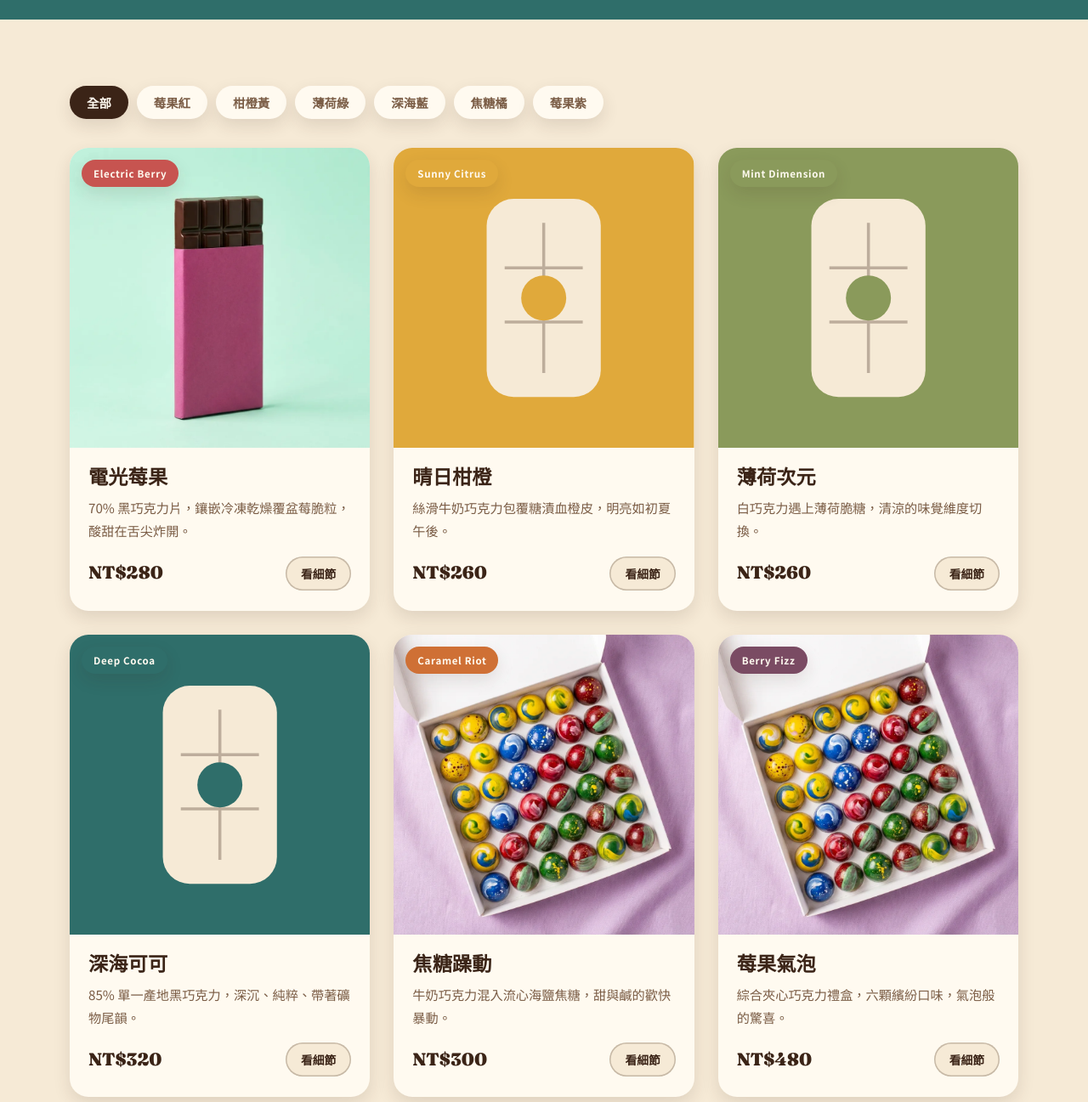
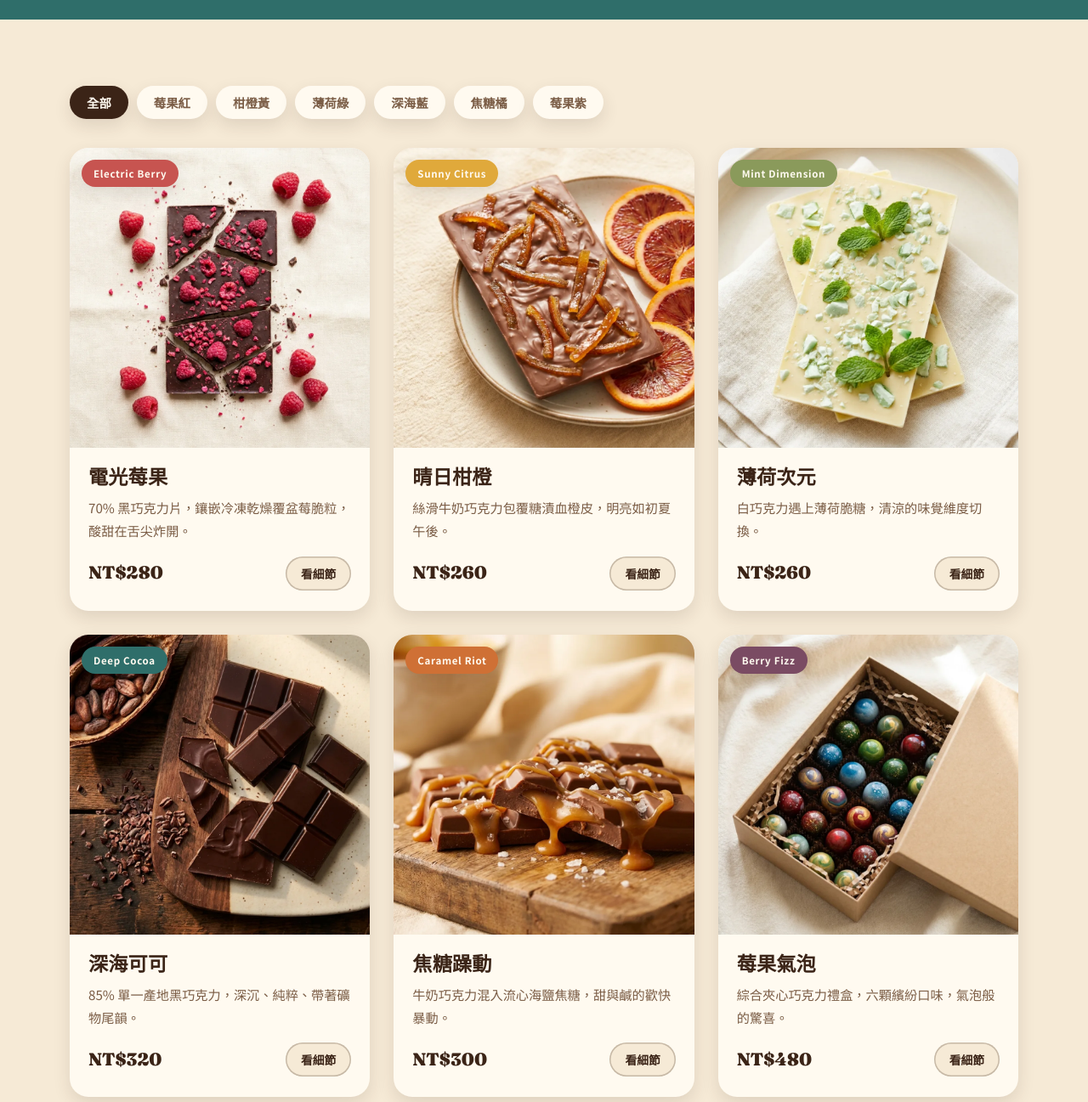
Before and after one commit to Izzo24/chroma-cocoa, a plain HTML site: page shop.html in a window 1280 px wide. Shown: the part 326-1623 px from the top of the page at 85% size. Drawn offline with Linux system fonts and the light colour scheme.

Commit message:
content: 為 6 款商品換上對應風味實拍圖,內容與圖片一致

```diff
--- a/shop.html
+++ b/shop.html
@@ -63,57 +63,42 @@
       <button class="chip" data-filter="purple">莓果紫</button>
     </div>
     <div class="prod-grid" id="shop-grid"><article class="prod-card" data-color="pink">
-  <div class="prod-media"><img src="./images/product-berry.webp" alt="電光莓果 Electric Berry 巧克力商品照" loading="lazy" width="600" height="600"><span class="prod-tag" style="background:var(--pink)">Electric Berry</span></div>
+  <div class="prod-media"><img src="./images/p-berry.webp" alt="電光莓果 Electric Berry 巧克力商品照" loading="lazy" width="600" height="600"><span class="prod-tag" style="background:var(--pink)">Electric Berry</span></div>
   <div class="prod-body">
     <h3>電光莓果</h3>
     <p>70% 黑巧克力片，鑲嵌冷凍乾燥覆盆莓脆粒，酸甜在舌尖炸開。</p>
     <div class="prod-foot"><span class="price">NT$280</span><a class="btn-mini" href="./product.html">看細節</a></div>
   </div>
 </article><article class="prod-card" data-color="yellow">
-  <div class="prod-media"><svg viewBox="0 0 200 200" class="card-art" role="img" aria-label="晴日柑橙巧克力包裝插畫">
-<rect width="200" height="200" fill="var(--yellow)"/>
-<rect x="62" y="34" width="76" height="132" rx="18" fill="var(--paper)"/>
-<g fill="none" stroke="var(--ink)" stroke-width="2" opacity=".3"><line x1="100" y1="50" x2="100" y2="150"/><line x1="74" y1="80" x2="126" y2="80"/><line x1="74" y1="116" x2="126" y2="116"/></g>
-<circle cx="100" cy="100" r="15" fill="var(--yellow)"/>
-</svg><span class="prod-tag" style="background:var(--yellow)">Sunny Citrus</span></div>
+  <div class="prod-media"><img src="./images/p-citrus.webp" alt="晴日柑橙 Sunny Citrus 巧克力商品照" loading="lazy" width="600" height="600"><span class="prod-tag" style="background:var(--yellow)">Sunny Citrus</span></div>
   <div class="prod-body">
     <h3>晴日柑橙</h3>
     <p>絲滑牛奶巧克力包覆糖漬血橙皮，明亮如初夏午後。</p>
     <div class="prod-foot"><span class="price">NT$260</span><a class="btn-mini" href="./shop.html">看細節</a></div>
   </div>
 </article><article class="prod-card" data-color="mint">
-  <div class="prod-media"><svg viewBox="0 0 200 200" class="card-art" role="img" aria-label="薄荷次元巧克力包裝插畫">
-<rect width="200" height="200" fill="var(--mint)"/>
-<rect x="62" y="34" width="76" height="132" rx="18" fill="var(--paper)"/>
-<g fill="none" stroke="var(--ink)" stroke-width="2" opacity=".3"><line x1="100" y1="50" x2="100" y2="150"/><line x1="74" y1="80" x2="126" y2="80"/><line x1="74" y1="116" x2="126" y2="116"/></g>
-<circle cx="100" cy="100" r="15" fill="var(--mint)"/>
-</svg><span class="prod-tag" style="background:var(--mint)">Mint Dimension</span></div>
+  <div class="prod-media"><img src="./images/p-mint.webp" alt="薄荷次元 Mint Dimension 巧克力商品照" loading="lazy" width="600" height="600"><span class="prod-tag" style="background:var(--mint)">Mint Dimension</span></div>
   <div class="prod-body">
     <h3>薄荷次元</h3>
     <p>白巧克力遇上薄荷脆糖，清涼的味覺維度切換。</p>
     <div class="prod-foot"><span class="price">NT$260</span><a class="btn-mini" href="./shop.html">看細節</a></div>
   </div>
 </article><article class="prod-card" data-color="blue">
-  <div class="prod-media"><svg viewBox="0 0 200 200" class="card-art" role="img" aria-label="深海可可巧克力包裝插畫">
-<rect width="200" height="200" fill="var(--blue)"/>
-<rect x="62" y="34" width="76" height="132" rx="18" fill="var(--paper)"/>
-<g fill="none" stroke="var(--ink)" stroke-width="2" opacity=".3"><line x1="100" y1="50" x2="100" y2="150"/><line x1="74" y1="80" x2="126" y2="80"/><line x1="74" y1="116" x2="126" y2="116"/></g>
-<circle cx="100" cy="100" r="15" fill="var(--blue)"/>
-</svg><span class="prod-tag" style="background:var(--blue)">Deep Cocoa</span></div>
+  <div class="prod-media"><img src="./images/p-cocoa.webp" alt="深海可可 Deep Cocoa 巧克力商品照" loading="lazy" width="600" height="600"><span class="prod-tag" style="background:var(--blue)">Deep Cocoa</span></div>
   <div class="prod-body">
     <h3>深海可可</h3>
     <p>85% 單一產地黑巧克力，深沉、純粹、帶著礦物尾韻。</p>
     <div class="prod-foot"><span class="price">NT$320</span><a class="btn-mini" href="./shop.html">看細節</a></div>
   </div>
 </article><article class="prod-card" data-color="coral">
-  <div class="prod-media"><img src="./images/bonbons.webp" alt="焦糖躁動 Caramel Riot 巧克力商品照" loading="lazy" width="600" height="600"><span class="prod-tag" style="background:var(--coral)">Caramel Riot</span></div>
+  <div class="prod-media"><img src="./images/p-caramel.webp" alt="焦糖躁動 Caramel Riot 巧克力商品照" loading="lazy" width="600" height="600"><span class="prod-tag" style="background:var(--coral)">Caramel Riot</span></div>
   <div class="prod-body">
     <h3>焦糖躁動</h3>
     <p>牛奶巧克力混入流心海鹽焦糖，甜與鹹的歡快暴動。</p>
     <div class="prod-foot"><span class="price">NT$300</span><a class="btn-mini" href="./shop.html">看細節</a></div>
   </div>
 </article><article class="prod-card" data-color="purple">
-  <div class="prod-media"><img src="./images/bonbons.webp" alt="莓果氣泡 Berry Fizz 巧克力商品照" loading="lazy" width="600" height="600"><span class="prod-tag" style="background:var(--purple)">Berry Fizz</span></div>
+  <div class="prod-media"><img src="./images/p-fizz.webp" alt="莓果氣泡 Berry Fizz 巧克力商品照" loading="lazy" width="600" height="600"><span class="prod-tag" style="background:var(--purple)">Berry Fizz</span></div>
   <div class="prod-body">
     <h3>莓果氣泡</h3>
     <p>綜合夾心巧克力禮盒，六顆繽紛口味，氣泡般的驚喜。</p>
```
Also changed, not shown: index.html (+3 -13 lines), product.html (+4 -4 lines).
